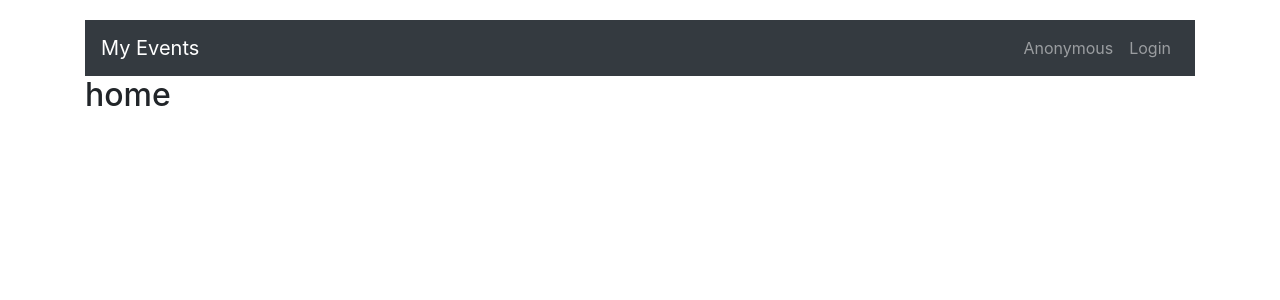
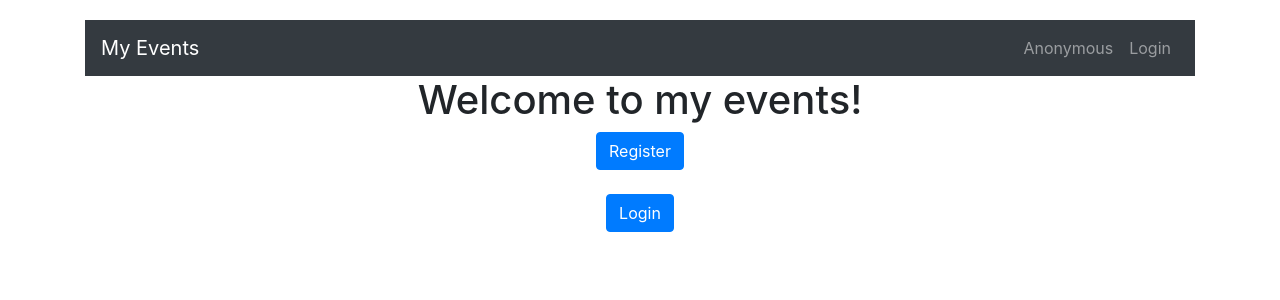
Before and after one commit to flinden68/my-events-demo-application, a Vue app in the folder vue-app/: page / in a window 1280 px wide. Shown: the top 300 px of the page. Built offline with nearby package versions, Linux system fonts and the light colour scheme.

Commit message:
Added Home and a few fixes

```diff
--- a/vue-app/src/App.vue
+++ b/vue-app/src/App.vue
@@ -11,7 +11,7 @@
       </ul>-->
     </div>
     <nav class="navbar navbar-expand-lg navbar-dark bg-dark">
-      <a class="navbar-brand" href="">{{ $t('nav-home') }}</a>
+      <a class="navbar-brand" href="/">{{ $t('nav-home') }}</a>
       <button class="navbar-toggler" type="button" data-toggle="collapse"
               data-target="#navbarNavAltMarkup"
               aria-controls="navbarNavAltMarkup" aria-expanded="false" aria-label="Toggle navigation">
@@ -62,6 +62,7 @@ export default {
         isAuthenticated (authication) {
             if(!authication){
                 this.setLanguage('en');
+                this.$router.push('/login');
             }
         },
         locale (newLanguage){
--- a/vue-app/src/components/event-list.vue
+++ b/vue-app/src/components/event-list.vue
@@ -2,6 +2,13 @@
 <template>
         <div>
                 <h2>{{ $t('title-my-events') }}</h2>
+            <div v-if="showNoEvents">
+                <p>
+                    <span class="no-account-text">{{ $t('message-no-events') }}</span>
+                    <router-link to="//event/add" class="btn btn-primary">{{ $t('button-add-event') }}</router-link>
+                </p>
+            </div>
+            <div v-if="!showNoEvents">
                 <table class="table">
                         <thead>
                         <tr>
@@ -32,6 +39,7 @@
                                 </tr>
                         </tbody>
                 </table>
+            </div>
         </div>
 </template>
 
@@ -39,6 +47,11 @@
     import {mapActions, mapState} from 'vuex'
     export default {
         name: "eventList",
+        data () {
+            return {
+                showNoEvents : false,
+            }
+        },
         methods: {
             ...mapActions('events', [
                 'getAllEventsByUserId',
@@ -61,6 +74,8 @@
             }else{
                 this.getAllEventsByUserId(this.account._id);
             }
+
+            this.showNoEvents = this.events.length;
         }
 
     }
--- a/vue-app/src/components/home.vue
+++ b/vue-app/src/components/home.vue
@@ -1,5 +1,17 @@
 <template>
-    <h2>home</h2>
+    <div class="row">
+        <div class="col-2">
+
+        </div>
+        <div class="col-8 text-center"  style="text-align: center">
+            <h1>{{ $t('title-home') }}</h1>
+            <router-link to="/register" class="btn btn-primary">{{ $t('button-register') }}</router-link>
+            <br />
+            <br />
+            <router-link to="/login" class="btn btn-primary">{{ $t('button-login') }}</router-link>
+        </div>
+        <div class="col-2"></div>
+    </div>
 </template>
 
 <script>
--- a/vue-app/src/lang/locale/en.json
+++ b/vue-app/src/lang/locale/en.json
@@ -31,6 +31,7 @@
   "column-start-date": "Start date",
   "column-end-date": "End date",
   "button-save": "Save",
+  "button-add-event":"Add event",
   "button-edit": "Edit",
   "button-delete": "Delete",
   "button-register": "Register",
--- a/vue-app/src/lang/locale/nl.json
+++ b/vue-app/src/lang/locale/nl.json
@@ -31,6 +31,7 @@
   "column-start-date":"Start datum",
   "column-end-date":"End datum",
   "button-save":"Opslaan",
+  "button-add-event":"Evenement toevoegen",
   "button-edit":"Bewerken",
   "button-delete":"Verwijder",
   "button-register":"Registeren",
```
Also changed, not shown: 2 other files (tests, documents, lock files or other folders).
